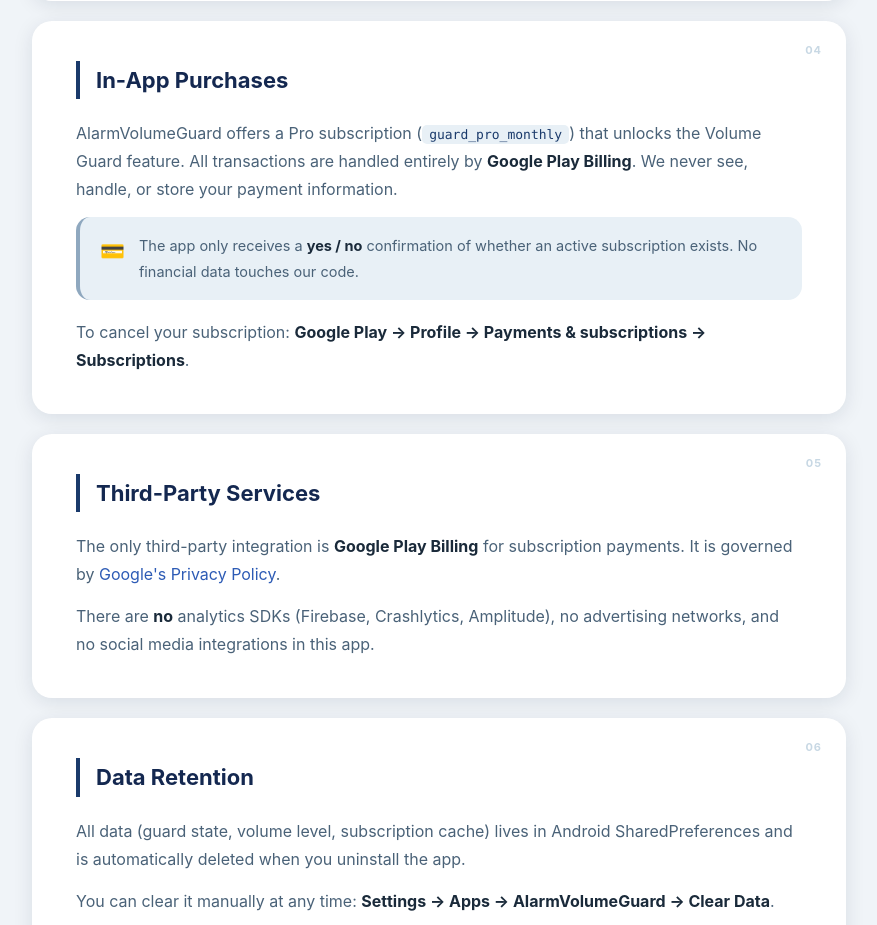
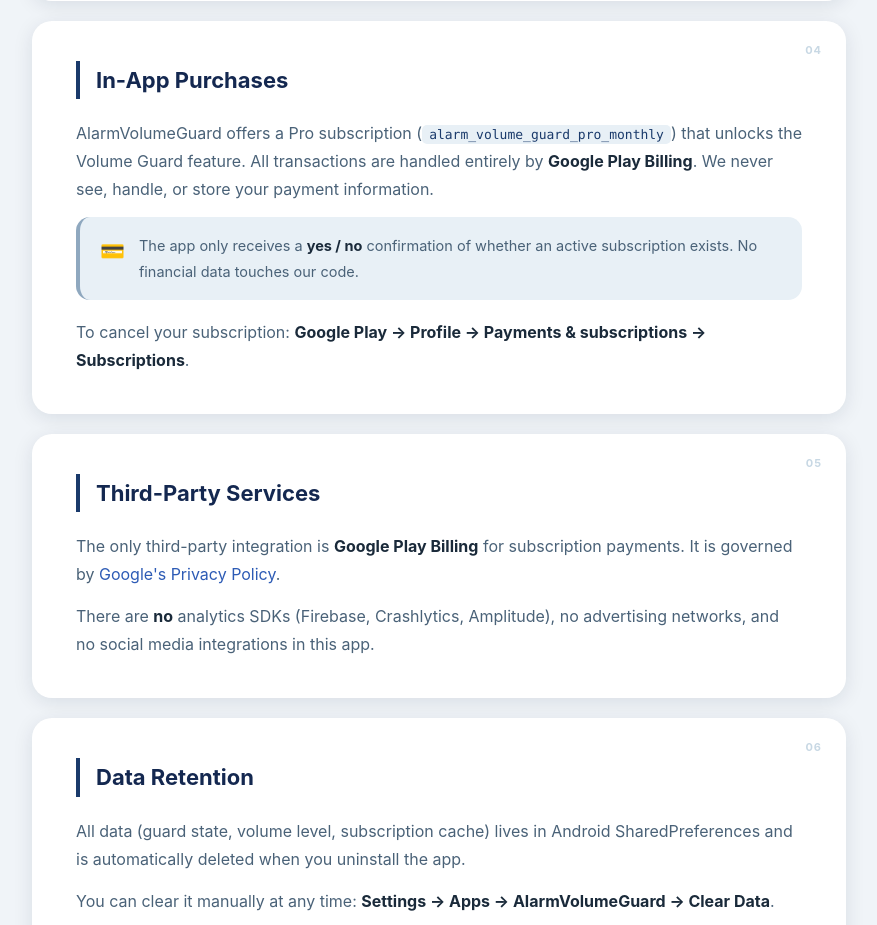
Before and after one commit to shafayathossain/alarmvolumeguard-privacy, a plain HTML site: page index.html in a window 1280 px wide. Shown: the part 2163-3088 px from the top of the page, without its empty margins (326-1203 px from the left). Drawn offline with Linux system fonts and the light colour scheme.

Commit message:
Update index.html

```diff
--- a/index.html
+++ b/index.html
@@ -170,7 +170,7 @@
         <div class="card-label">04</div>
         <h2>In-App Purchases</h2>
         <p>
-          AlarmVolumeGuard offers a Pro subscription (<code>guard_pro_monthly</code>)
+          AlarmVolumeGuard offers a Pro subscription (<code>alarm_volume_guard_pro_monthly</code>)
           that unlocks the Volume Guard feature. All transactions are handled entirely
           by <strong>Google Play Billing</strong>. We never see, handle, or store your
           payment information.
```
